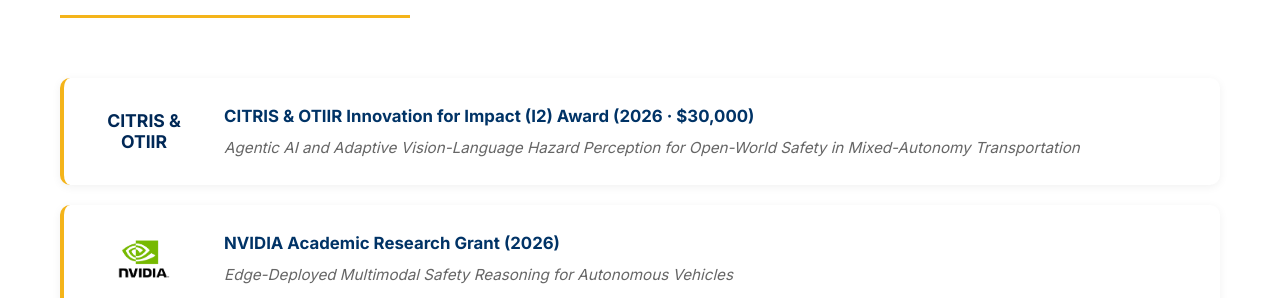
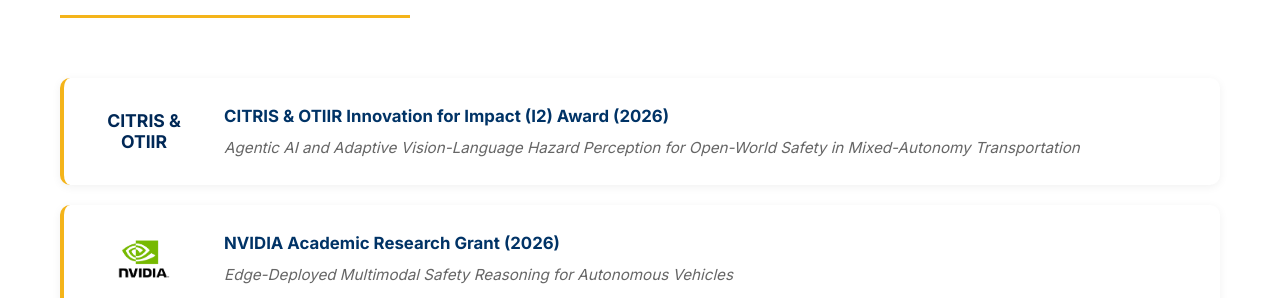
Before and after one commit to Mi3-Lab/mi3-lab.github.io, a Jekyll site: the page built from index.html, in a window 1280 px wide and 900 px high, scrolled down 1850 px. Shown: the part 154-452 px from the top of the window. Built offline with Jekyll 4.4.1, drawn with Linux system fonts in a browser that asks for light colours.

Commit message:
Remove dollar amount from CITRIS & OTIIR award listing

```diff
--- a/index.html
+++ b/index.html
@@ -68,7 +68,7 @@
       <div class="recognition-item">
         <div class="recognition-logo" style="font-weight:700;font-size:1.1rem;color:#002856;text-align:center;line-height:1.2;">CITRIS &amp; OTIIR</div>
         <div class="recognition-content">
-          <h3>CITRIS &amp; OTIIR Innovation for Impact (I2) Award (2026 &middot; $30,000)</h3>
+          <h3>CITRIS &amp; OTIIR Innovation for Impact (I2) Award (2026)</h3>
           <p><em>Agentic AI and Adaptive Vision-Language Hazard Perception for Open-World Safety in Mixed-Autonomy Transportation</em></p>
         </div>
       </div>
```
